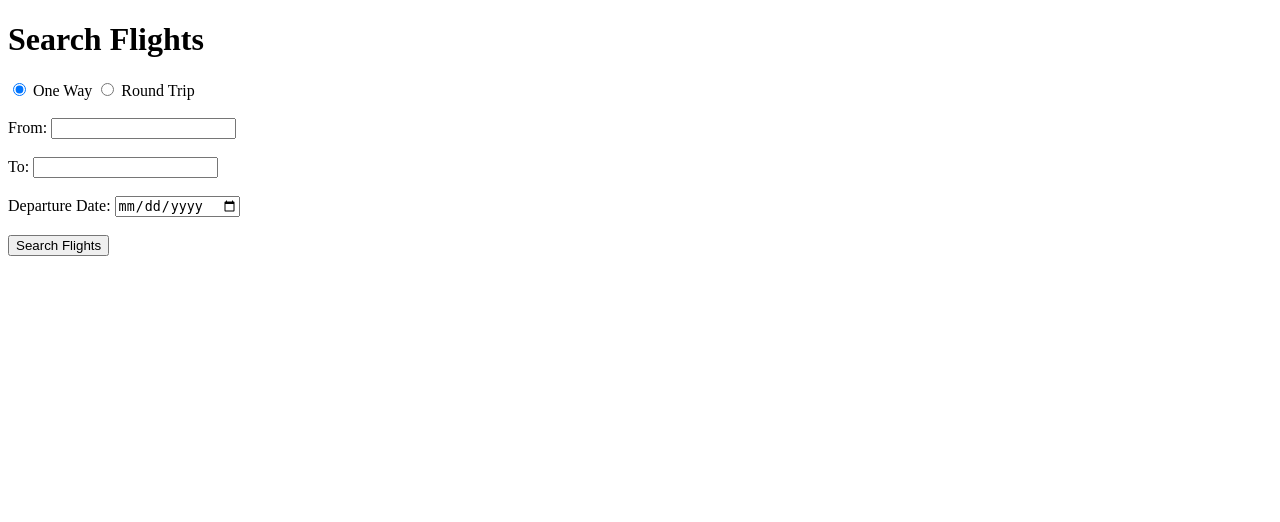
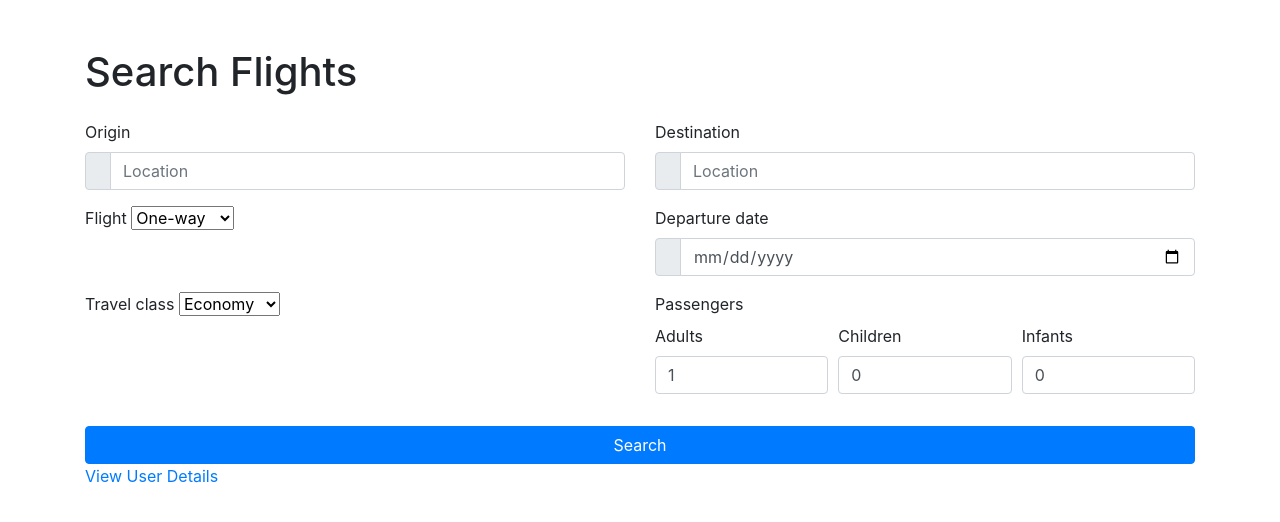
Before and after one commit to muskanvip009/MMT-MakeMyTrip, a Flask app: template templates/flights.html in a window 1280 px wide. Shown: the top 522 px of the page. Run offline with Flask 3, Linux system fonts and the light colour scheme; the template is opened without the code that fills it, so the values that code supplies are empty; some libraries are stand-ins or nearby versions.

Commit message:
Added user profile page

```diff
--- a/app.py
+++ b/app.py
@@ -1,10 +1,11 @@
-from flask import Flask, render_template, request, redirect, url_for, jsonify, session
+from flask import Flask, render_template, request, redirect, url_for, jsonify, session,flash
 from flask_jwt_extended import JWTManager, create_access_token, jwt_required, get_jwt_identity, verify_jwt_in_request
 from flask_oauthlib.client import OAuth,OAuthException
 from config.config import Config
 from models.user_model import UserModel
 import controllers.user_controller as user_controller
 from functools import wraps
+from werkzeug.security import generate_password_hash, check_password_hash
 
 
 app = Flask(__name__)
@@ -56,13 +57,24 @@ def google_authorized():
     if not user:
         UserModel().add_user(email, None)
 
-    access_token = create_access_token(identity={'email': email})
+    session['user_email'] = email
+    session['user_id'] = UserModel().get_userid_by_email(email)
+
+    user = UserModel().get_user_by_email(email)
+    if not user:
+        UserModel().add_user(email, None)
+
+    # access_token = create_access_token(identity={'email': email})
     # return jsonify(access_token=access_token)
     return redirect(url_for ('flightpage'))
 
 @app.route('/flightpage')
 def flightpage():
-    return render_template('flights.html')
+    userinfo = google.get('userinfo')
+    email = userinfo.data['email']
+    user = UserModel().get_user_by_email(email)
+
+    return render_template('flights.html',user=user)
 
 
 @app.route('/login/google')
@@ -112,8 +124,66 @@ def getFlights():
     flights=user_controller.getflights()[0]
     returnflights=user_controller.getflights()[1]
     trip_type = request.form['trip_type']
+    return render_template('flight_results.html',departure_flights=flights,returnflights=returnflights, trip_type=trip_type)
 
-    return render_template('flight_results.html',departure_flights=flights,returnflights=returnflights, trip_type=trip_type)
+
+@app.route('/user')
+@token_required
+def user():
+    email = session.get('user_email')
+    user_id = session.get('user_id')
+
+    if not email or not user_id:
+        return jsonify({'error': 'User not logged in'}), 401
+    user = UserModel().get_user_by_email(email)
+    return render_template('user_details.html', user=user)
+
+
+@app.route('/update_details',methods=['POST','GET'])
+@token_required
+def update_details():
+    user_id = session.get('user_id')
+    print(user_id)
+    return user_controller.update_details(user_id['userid'])
+
+@app.route('/update_page',methods=['POST','GET'])
+def update_page():
+    email = session.get('user_email')
+    user = UserModel().get_user_by_email(email)
+
+    return render_template('update.html',user=user)
+
+@app.route('/change_password', methods=['POST'])
+def change_password():
+    user_id = session.get('user_id')
+    if not user_id:
+        return jsonify({'message': 'User not authenticated'}), 401
+
+    old_password = request.form.get('oldpassword')
+    new_password = request.form.get('newpassword')
+    confirmpassword=request.form.get('confirmpassword')
+    if(new_password!=confirmpassword):
+        flash('Confirm and new password do not match', 'danger')
+
+    email = session.get('user_email')
+
+    user = UserModel().get_user_by_email(email)
+    print(user)
+
+
+    if not user or not check_password_hash(user['password_hash'], old_password):
+        flash('Old password is incorrect', 'danger')
+        return "old password is incorrect"
+
+    new_password_hash = generate_password_hash(new_password)
+    user['password_hash'] = new_password_hash
+    UserModel().updatepassword(new_password_hash,email)
+
+    flash('Password updated successfully', 'success')
+    return redirect(url_for('user'))
+
+
+
 
 if __name__ == '__main__':
     app.run(debug=True)
--- a/templates/flights.html
+++ b/templates/flights.html
@@ -4,45 +4,106 @@
     <meta charset="UTF-8">
     <meta name="viewport" content="width=device-width, initial-scale=1.0">
     <title>Flight Search</title>
+    <!-- Bootstrap CSS -->
+    <link href="https://stackpath.bootstrapcdn.com/bootstrap/4.5.2/css/bootstrap.min.css" rel="stylesheet">
 </head>
 <body>
-    <h1>Search Flights</h1>
-    <form action="{{ url_for('getFlights') }}" method="post">
-        <label>
-            <input type="radio" name="trip_type" value="oneway" checked>
-            One Way
-        </label>
-        <label>
-            <input type="radio" name="trip_type" value="roundtrip">
-            Round Trip
-        </label>
-        <br><br>
+    <div class="container mt-5">
+        <h1 class="mb-4">Search Flights</h1>
+        <form action="{{ url_for('getFlights') }}" method="post">
+            <div class="row">
+                <div class="col-md-6 mb-3">
+                    <label for="source" class="form-label">Origin</label>
+                    <div class="input-group">
+                        <div class="input-group-prepend">
+                            <span class="input-group-text"><i class="bi bi-person"></i></span>
+                        </div>
+                        <input type="text" id="source" name="source" class="form-control" placeholder="Location" required>
+                    </div>
+                </div>
+                <div class="col-md-6 mb-3">
+                    <label for="destination" class="form-label">Destination</label>
+                    <div class="input-group">
+                        <div class="input-group-prepend">
+                            <span class="input-group-text"><i class="bi bi-person"></i></span>
+                        </div>
+                        <input type="text" id="destination" name="destination" class="form-control" placeholder="Location" required>
+                    </div>
+                </div>
+            </div>
 
-        <label for="source">From:</label>
-        <input type="text" id="source" name="source" required>
-        <br><br>
+            <div class="row">
+                <div class="col-md-6 mb-3">
+                    <label class="form-label">Flight</label>
+                    <select class="form-select" name="trip_type">
+                        <option value="oneway" selected>One-way</option>
+                        <option value="roundtrip">Round-trip</option>
+                    </select>
+                </div>
+                <div class="col-md-6 mb-3">
+                    <label for="departure_date" class="form-label">Departure date</label>
+                    <div class="input-group">
+                        <div class="input-group-prepend">
+                            <span class="input-group-text"><i class="bi bi-calendar"></i></span>
+                        </div>
+                        <input type="date" id="departure_date" name="departure_date" class="form-control" required>
+                    </div>
+                </div>
+            </div>
 
-        <label for="destination">To:</label>
-        <input type="text" id="destination" name="destination" required>
-        <br><br>
+            <div class="row" id="return_date_container" style="display: none;">
+                <div class="col-md-6 mb-3">
+                    <label for="return_date" class="form-label">Return date</label>
+                    <div class="input-group">
+                        <div class="input-group-prepend">
+                            <span class="input-group-text"><i class="bi bi-calendar"></i></span>
+                        </div>
+                        <input type="date" id="return_date" name="return_date" class="form-control">
+                    </div>
+                </div>
+            </div>
 
-        <label for="departure_date">Departure Date:</label>
-        <input type="date" id="departure_date" name="departure_date" required>
-        <br><br>
+            <div class="row">
+                <div class="col-md-6 mb-3">
+                    <label for="travel_class" class="form-label">Travel class</label>
+                    <select class="form-select" id="travel_class" name="travel_class">
+                        <option value="economy" selected>Economy</option>
+                        <option value="business">Business</option>
+                        <option value="first">First Class</option>
+                    </select>
+                </div>
+                <div class="col-md-6 mb-3">
+                    <label class="form-label">Passengers</label>
+                    <div class="form-row">
+                        <div class="col">
+                            <label for="adults" class="form-label">Adults</label>
+                            <input type="number" id="adults" name="adults" class="form-control" value="1" min="1" required>
+                        </div>
+                        <div class="col">
+                            <label for="children" class="form-label">Children</label>
+                            <input type="number" id="children" name="children" class="form-control" value="0" min="0">
+                        </div>
+                        <div class="col">
+                            <label for="infants" class="form-label">Infants</label>
+                            <input type="number" id="infants" name="infants" class="form-control" value="0" min="0">
+                        </div>
+                    </div>
+                </div>
+            </div>
 
-        <div id="return_date_container" style="display: none;">
-            <label for="return_date">Return Date:</label>
-            <input type="date" id="return_date" name="return_date">
-            <br><br>
-        </div>
+            <button type="submit" class="btn btn-primary btn-block mt-3">Search</button>
+            <a href="{{ url_for('user',user=user) }}">View User Details</a>
+        </form>
+    </div>
 
-        <button type="submit">Search Flights</button>
-    </form>
-
+    <!-- Bootstrap JS and dependencies -->
+    <script src="https://code.jquery.com/jquery-3.5.1.slim.min.js"></script>
+    <script src="https://cdn.jsdelivr.net/npm/@popperjs/core@2.9.2/dist/umd/popper.min.js"></script>
+    <script src="https://stackpath.bootstrapcdn.com/bootstrap/4.5.2/js/bootstrap.min.js"></script>
     <script>
-        document.querySelectorAll('input[name="trip_type"]').forEach(input => {
+        document.querySelectorAll('select[name="trip_type"]').forEach(input => {
             input.addEventListener('change', () => {
-                if (document.querySelector('input[name="trip_type"]:checked').value === 'roundtrip') {
+                if (document.querySelector('select[name="trip_type"]').value === 'roundtrip') {
                     document.getElementById('return_date_container').style.display = 'block';
                 } else {
                     document.getElementById('return_date_container').style.display = 'none';
```
Also changed, not shown: controllers/user_controller.py (+9 -2 lines), models/user_model.py (+14 -0 lines), templates/flight_results.html (+27 -8 lines), templates/update.html (added, +71 -0 lines), templates/user_details.html (added, +36 -0 lines).
